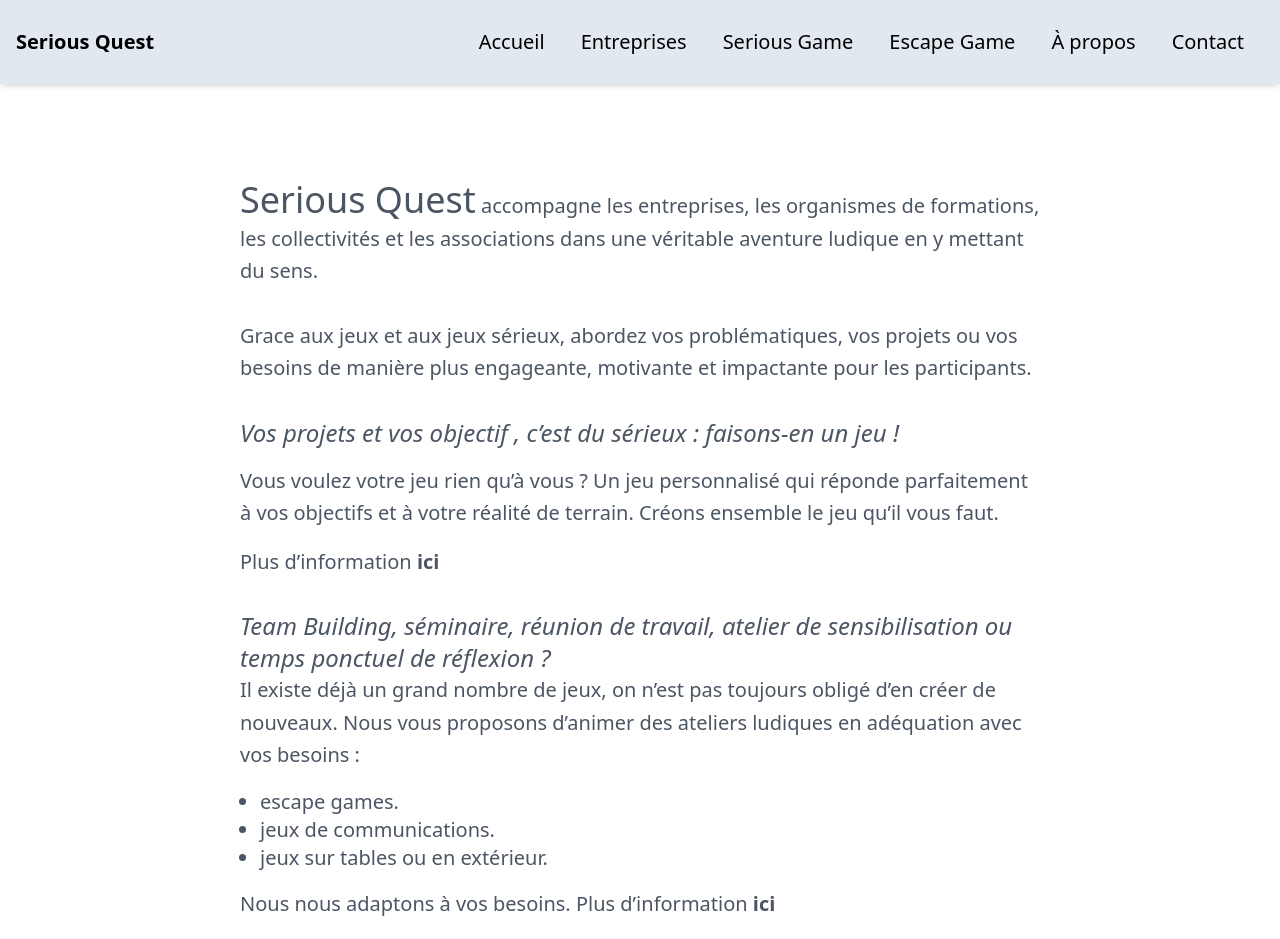
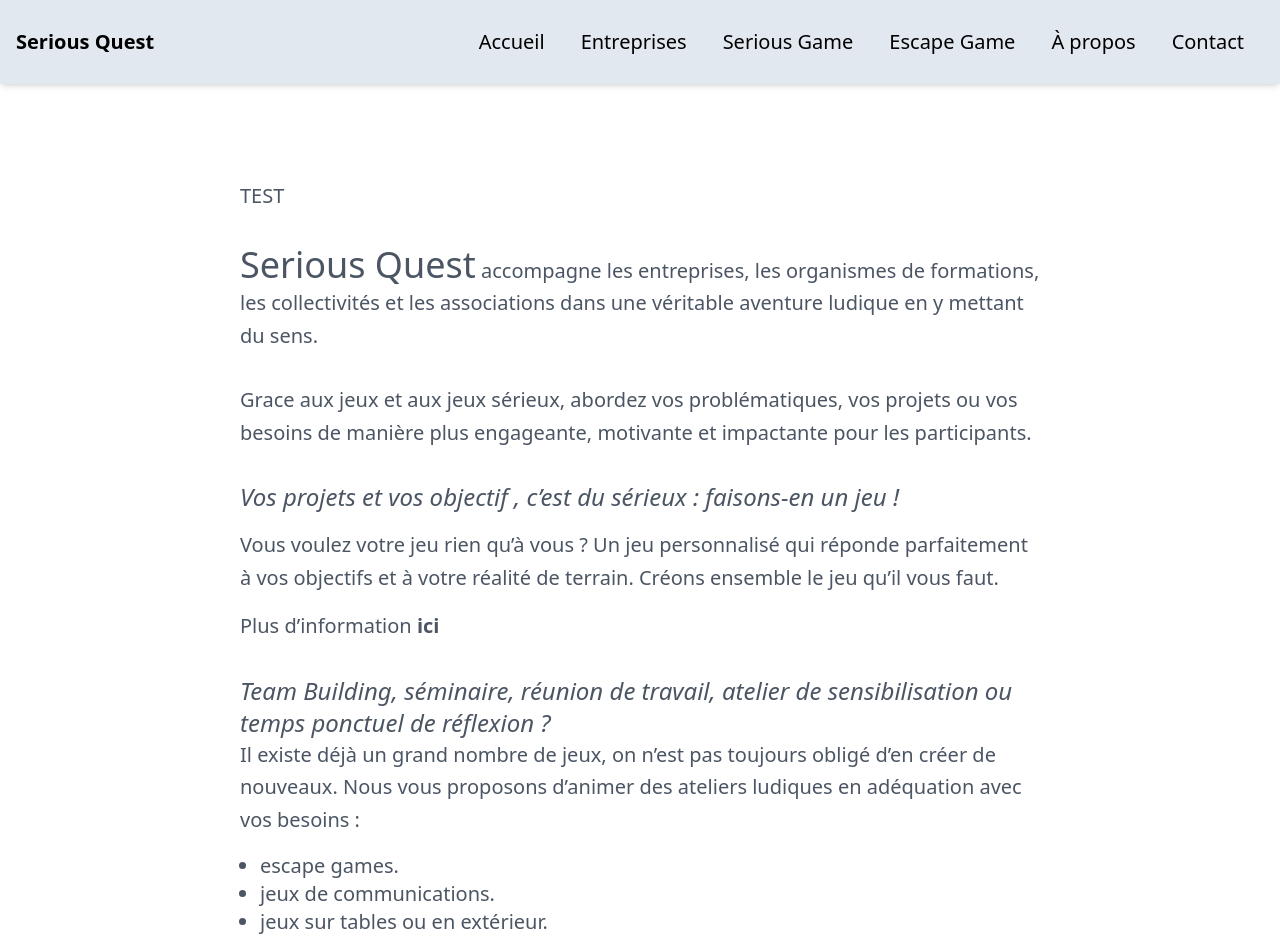
Before and after one commit to ludovicdean/seriousquest, an Astro site: page / in a window 1280 px wide. Shown: the top 939 px of the page. Built offline with nearby package versions, Linux system fonts and the light colour scheme; Astro itself is replaced by a stand-in of ours.

Commit message:
test environnement de dev

```diff
--- a/src/sections/Accueil.astro
+++ b/src/sections/Accueil.astro
@@ -2,6 +2,7 @@
     <!-- <div class="bg-image w-full h-full absolute inset-0 opacity-20 p-60">
     </div> -->
     <div class="container px-60 mx-auto">
+        <p class="leading-relaxed mb-8 text-xl">TEST</p>
         <p class="leading-relaxed mb-8 text-xl">
             <span class="text-4xl"> Serious Quest</span> accompagne les entreprises,
             les organismes de formations, les collectivités et les associations dans
```
